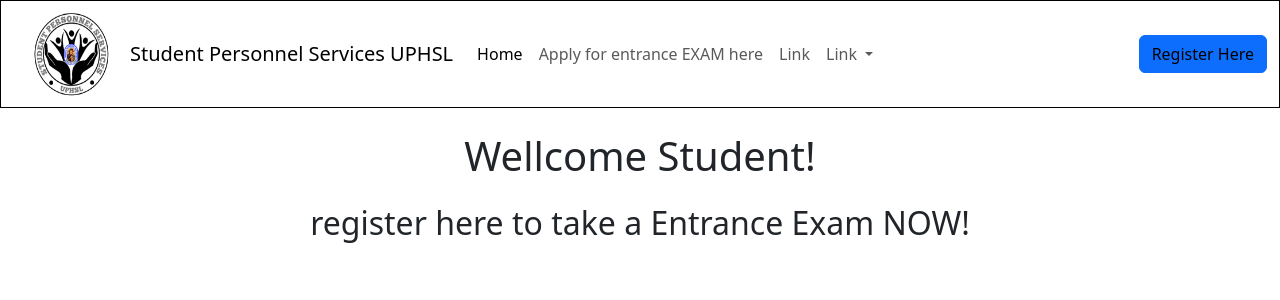
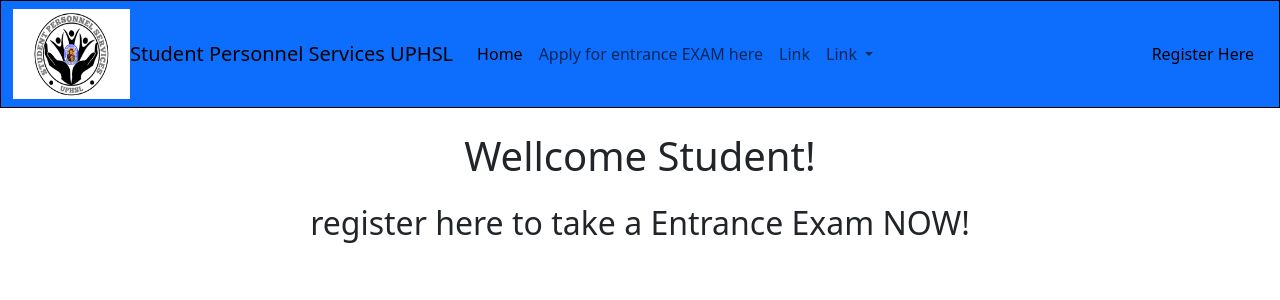
Before and after one commit to JhaleAustin/Main, a PHP site: page / in a window 1280 px wide. Shown: the top 300 px of the page. Run offline with PHP 8.4, Linux system fonts and the light colour scheme.

Commit message:
navbar blue

```diff
--- a/include/navbar.php
+++ b/include/navbar.php
@@ -1,4 +1,4 @@
-<nav class="navbar navbar-expand-lg bg-white border border-black">
+<nav class="navbar navbar-expand-lg bg-primary border border-black">
   <div class="container-fluid">
   <img src="image/logo.png" style="width:117px; height:90px;" class="img-fluid" alt="...">
     <a class="navbar-brand" href="#">Student Personnel Services UPHSL</a>
```
